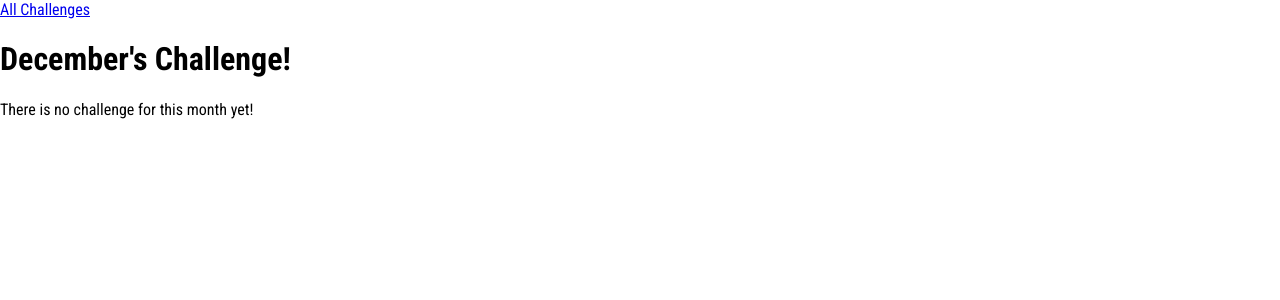
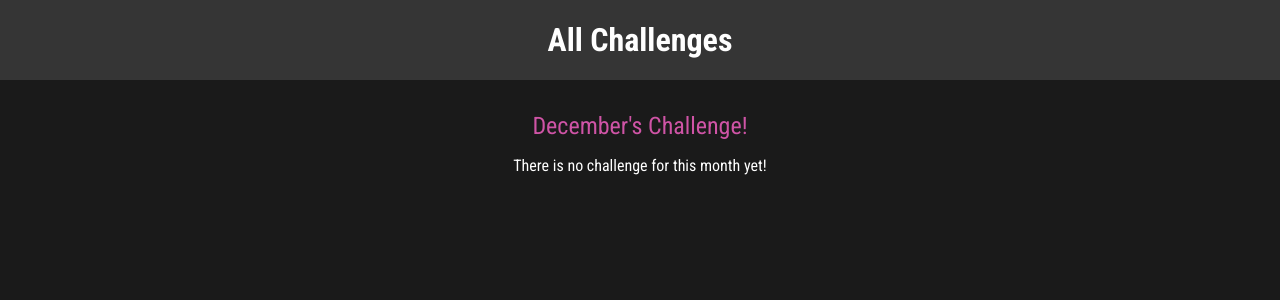
Before and after one commit to Himske/Django_Udemy, a Django app: page /challenges/december in a window 1280 px wide. Shown: the top 300 px of the page. Run offline with Django 4.2, Linux system fonts and the light colour scheme.

Commit message:
Added more css styles

```diff
--- /dev/null
+++ b/challenges/static/challenges/challenge.css
@@ -0,0 +1,22 @@
+h1,
+h2 {
+  text-align: center;
+  color: white;
+}
+
+h1 {
+  font-size: 1.5rem;
+  margin: 2rem 0 1rem 0;
+  font-weight: normal;
+  color: #cf54a6;
+}
+
+h2 {
+  font-size: 3rem;
+  font-weight: bold;
+}
+
+.fallback {
+  text-align: center;
+  color: white;
+}
--- a/challenges/static/challenges/challenges.css
+++ /dev/null
@@ -1,3 +0,0 @@
-ul {
-    list-style: none;
-}
--- /dev/null
+++ b/challenges/static/challenges/includes/header.css
@@ -0,0 +1,25 @@
+header {
+    width: 100%;
+    height: 5rem;
+    background-color: #353535;
+  }
+
+  header nav {
+    width: 100%;
+    height: 100%;
+    display: flex;
+    justify-content: center;
+    align-items: center;
+  }
+
+  header nav a {
+    color: white;
+    font-size: 2rem;
+    font-weight: bold;
+    text-decoration: none;
+  }
+
+  header nav a:hover,
+  header nav a:active {
+    color: #cf54a6;
+  }
--- a/challenges/templates/challenges/challenge.html
+++ b/challenges/templates/challenges/challenge.html
@@ -1,4 +1,10 @@
 {% extends "base.html" %}
+{% load static %}
+
+{% block css_files %}
+<link rel="stylesheet" href="{% static "challenges/challenge.css" %}">
+<link rel="stylesheet" href="{% static "challenges/includes/header.css" %}">
+{% endblock css_files %}
 
 {% block page_title %}{{ month|title }} Challenge{% endblock %}
 
@@ -9,7 +15,7 @@
     {% if text is not None %}
         <h2>{{ text }}</h2>
     {% else %}
-        <p>There is no challenge for this month yet!</p>
+        <p class="fallback">There is no challenge for this month yet!</p>
     {% endif %}
 
 {% endblock %}
--- a/challenges/templates/challenges/index.html
+++ b/challenges/templates/challenges/index.html
@@ -2,7 +2,8 @@
 {% load static %}
 
 {% block css_files %}
-<link rel="stylesheet" href="{% static "challenges/challenges.css" %}">
+<link rel="stylesheet" href="{% static "challenges/index.css" %}">
+<link rel="stylesheet" href="{% static "challenges/includes/header.css" %}">
 {% endblock css_files %}
 
 {% block page_title %}All Challenges{% endblock %}
--- a/static/styles.css
+++ b/static/styles.css
@@ -6,4 +6,5 @@ html {
 
 body {
     margin: 0;
+    background-color: #1a1a1a;
 }
```
Also changed, not shown: challenges/static/challenges/index.css (added, +37 -0 lines).
